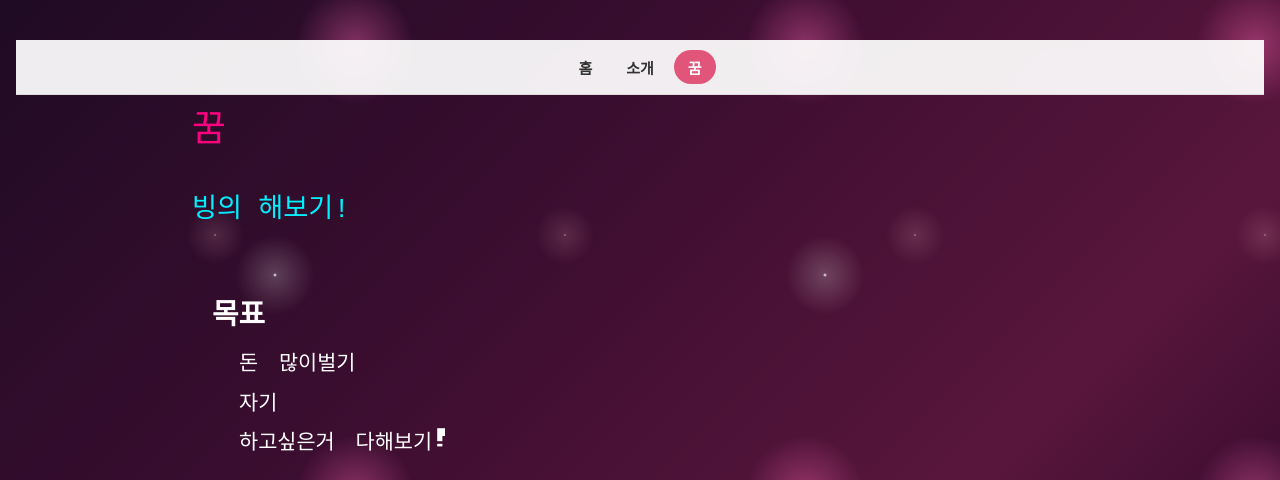
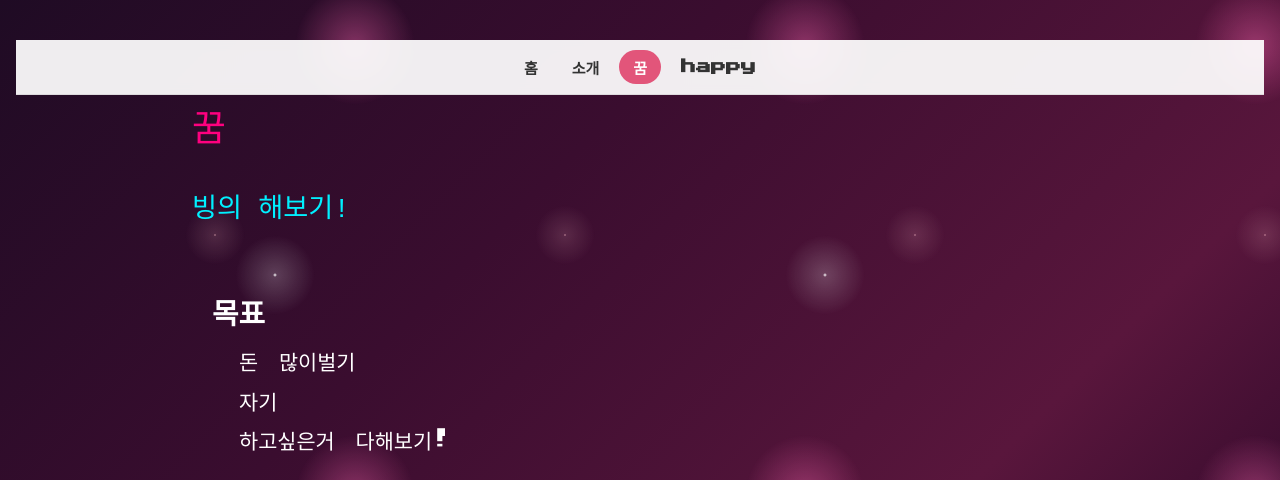
Before and after one commit to pffyffe20713-star/my-page, a plain HTML site: page dream.html in a window 1280 px wide. Shown: the top 480 px of the page. Drawn offline with nearby package versions, Linux system fonts and the light colour scheme; a web font is replaced by a local one.

Commit message:
Update dream.html

```diff
--- a/dream.html
+++ b/dream.html
@@ -240,6 +240,7 @@ html.st-dark img,html.st-dark video,html.st-dark iframe,html.st-dark canvas{filt
     <a class="st-nav-a" href="index.html">홈</a>
     <a class="st-nav-a" href="about.html">소개</a>
     <a class="st-nav-a is-on" href="dream.html">꿈</a>
+    <a class="st-nav-a" href="dream.html">happy</a>
   </div>
 </nav>
 
```
